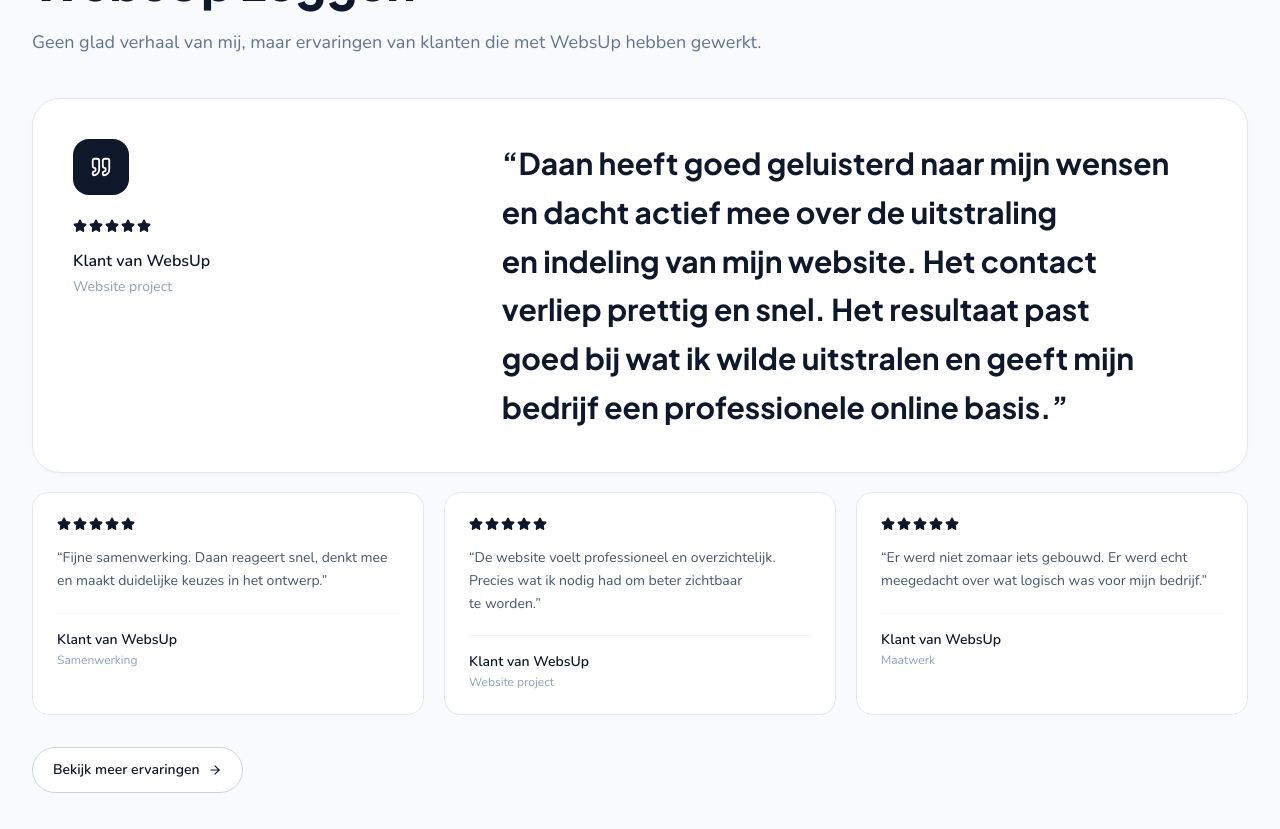
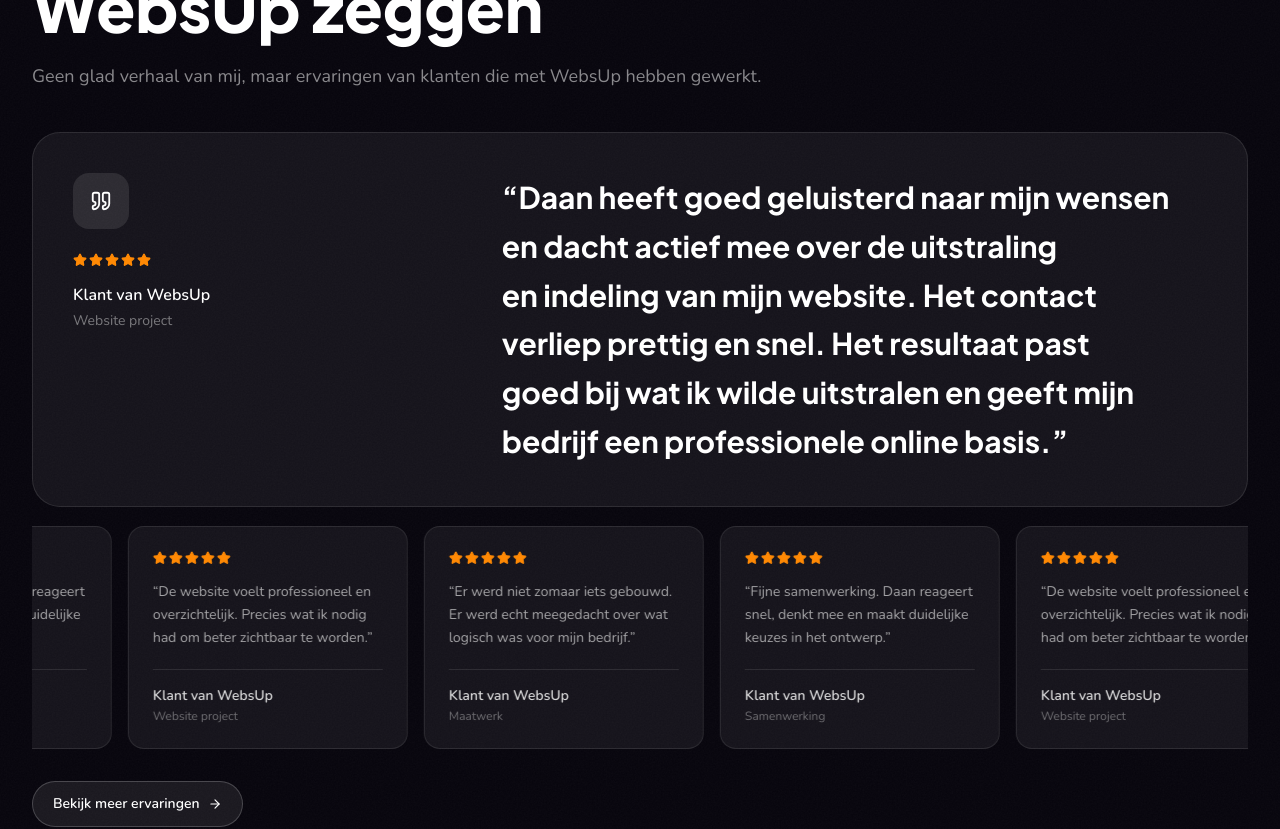
Before and after one commit to websupnl/WebsUp.nl-new-website, a Next.js app: page / in a window 1280 px wide. Shown: the part 4340-5169 px from the top of the page. Built offline with nearby package versions, Linux system fonts and the light colour scheme; no server answers; the database is empty.

Commit message:
feat: reviews section dark bg + glassmorphism + marquee

```diff
--- a/components/site/ReviewsSection.tsx
+++ b/components/site/ReviewsSection.tsx
@@ -1,6 +1,7 @@
 import Link from 'next/link'
 import { ArrowRight, Quote, Star } from 'lucide-react'
 import Reveal from '@/components/ui/Reveal'
+import GrainOverlay from '@/components/ui/GrainOverlay'
 import type { TestimonialWithProject } from '@/lib/queries/testimonials'
 import { fallbackReviews } from '@/lib/homepage-content'
 
@@ -15,7 +16,7 @@ function Stars({ count = 5 }: { count?: number }) {
         <Star
           key={i}
           size={14}
-          className={i < count ? 'fill-slate-900 text-slate-900' : 'fill-slate-200 text-slate-200'}
+          className={i < count ? 'fill-orange-400 text-orange-400' : 'fill-white/14 text-white/14'}
         />
       ))}
     </div>
@@ -36,36 +37,41 @@ export default function ReviewsSection({ testimonials }: ReviewsSectionProps) {
     source.find((item) => !/achterstallige|geen afbeeldingen|probleem|bug|fout/i.test(item.content)) ??
     source[0]
   const rest = source.filter((item) => item !== featured)
-  const smallReviews = rest.slice(0, 3)
+  const marqueeItems = rest.length > 0 ? rest : source
 
   return (
-    <section className="bg-slate-50 py-16 lg:py-24">
-      <div className="mx-auto max-w-7xl px-6 lg:px-8">
+    <section className="relative overflow-hidden bg-[#06040c] py-16 lg:py-24">
+      <GrainOverlay opacity={0.04} />
+
+      <div className="relative mx-auto max-w-7xl px-6 lg:px-8">
         <Reveal className="mb-10 max-w-3xl">
-          <span className="overline-badge mb-5 inline-flex">Ervaringen</span>
-          <h2 className="font-headline text-4xl font-extrabold leading-[1.06] tracking-[-0.02em] text-slate-900 md:text-5xl">
+          <span className="overline-badge overline-badge-dark mb-5 inline-flex">Ervaringen</span>
+          <h2
+            className="font-headline font-extrabold leading-[1.06] tracking-[-0.03em] text-white"
+            style={{ fontSize: 'clamp(2.4rem, 5vw, 4rem)' }}
+          >
             Wat klanten over WebsUp zeggen
           </h2>
-          <p className="mt-5 text-base leading-relaxed text-slate-500 md:text-lg">
+          <p className="mt-5 text-base leading-relaxed text-white/52 md:text-lg">
             Geen glad verhaal van mij, maar ervaringen van klanten die met WebsUp hebben gewerkt.
           </p>
         </Reveal>
 
         {featured && (
           <Reveal delay={80}>
-            <article className="rounded-[1.75rem] border border-slate-200 bg-white p-7 shadow-sm shadow-slate-950/[0.03] md:p-10">
+            <article className="glass-panel-dark mb-5 rounded-[1.75rem] p-7 md:p-10">
               <div className="grid gap-8 lg:grid-cols-[0.72fr_1.28fr] lg:items-start">
                 <div>
-                  <div className="flex h-14 w-14 items-center justify-center rounded-2xl bg-slate-900 text-white">
+                  <div className="flex h-14 w-14 items-center justify-center rounded-2xl bg-white/10 text-white">
                     <Quote size={22} />
                   </div>
                   <div className="mt-6">
                     <Stars count={featured.rating} />
-                    <div className="mt-4 font-semibold text-slate-900">{featured.name}</div>
-                    <div className="mt-1 text-sm text-slate-400">{featured.role}</div>
+                    <div className="mt-4 font-semibold text-white">{featured.name}</div>
+                    <div className="mt-1 text-sm text-white/42">{featured.role}</div>
                   </div>
                 </div>
-                <p className="font-headline text-2xl font-bold leading-relaxed text-slate-900 md:text-3xl">
+                <p className="font-headline text-2xl font-bold leading-relaxed text-white md:text-3xl">
                   &ldquo;{featured.content}&rdquo;
                 </p>
               </div>
@@ -73,28 +79,36 @@ export default function ReviewsSection({ testimonials }: ReviewsSectionProps) {
           </Reveal>
         )}
 
-        {smallReviews.length > 0 && (
-          <div className="mt-5 grid gap-5 md:grid-cols-3">
-            {smallReviews.map((review, index) => (
-              <Reveal key={`${review.name}-${index}`} delay={120 + index * 50}>
-                <article className="h-full rounded-2xl border border-slate-200 bg-white p-6">
+        {marqueeItems.length > 0 && (
+          <Reveal delay={140}>
+            <div className="overflow-hidden">
+              <div className="marquee-track flex gap-4" style={{ width: 'max-content' }}>
+                {[...marqueeItems, ...marqueeItems].map((review, index) => (
+                  <article
+                    key={`${review.name}-${index}`}
+                    className="glass-panel-dark w-[280px] shrink-0 rounded-2xl p-6"
+                  >
                     <Stars count={review.rating} />
-                  <p className="mt-4 text-sm leading-relaxed text-slate-600">
+                    <p className="mt-4 text-sm leading-relaxed text-white/62">
                       &ldquo;{review.content}&rdquo;
                     </p>
-                  <div className="mt-5 border-t border-slate-100 pt-4">
-                    <div className="text-sm font-semibold text-slate-900">{review.name}</div>
-                    <div className="mt-0.5 text-xs text-slate-400">{review.role}</div>
+                    <div className="mt-5 border-t border-white/10 pt-4">
+                      <div className="text-sm font-semibold text-white/84">{review.name}</div>
+                      <div className="mt-0.5 text-xs text-white/38">{review.role}</div>
                     </div>
                   </article>
-              </Reveal>
                 ))}
               </div>
+            </div>
+          </Reveal>
         )}
 
-        <Reveal delay={280}>
+        <Reveal delay={200}>
           <div className="mt-8">
-            <Link href="/projecten" className="inline-flex items-center gap-2 rounded-full border border-slate-300 bg-white px-5 py-3 text-sm font-semibold text-slate-900 transition-colors hover:border-slate-400">
+            <Link
+              href="/projecten"
+              className="inline-flex items-center gap-2 rounded-full border border-white/20 bg-white/8 px-5 py-3 text-sm font-semibold text-white transition-colors hover:bg-white/14"
+            >
               Bekijk meer ervaringen
               <ArrowRight size={14} />
             </Link>
```
Lines whose indentation alone changed are shown as unchanged.
